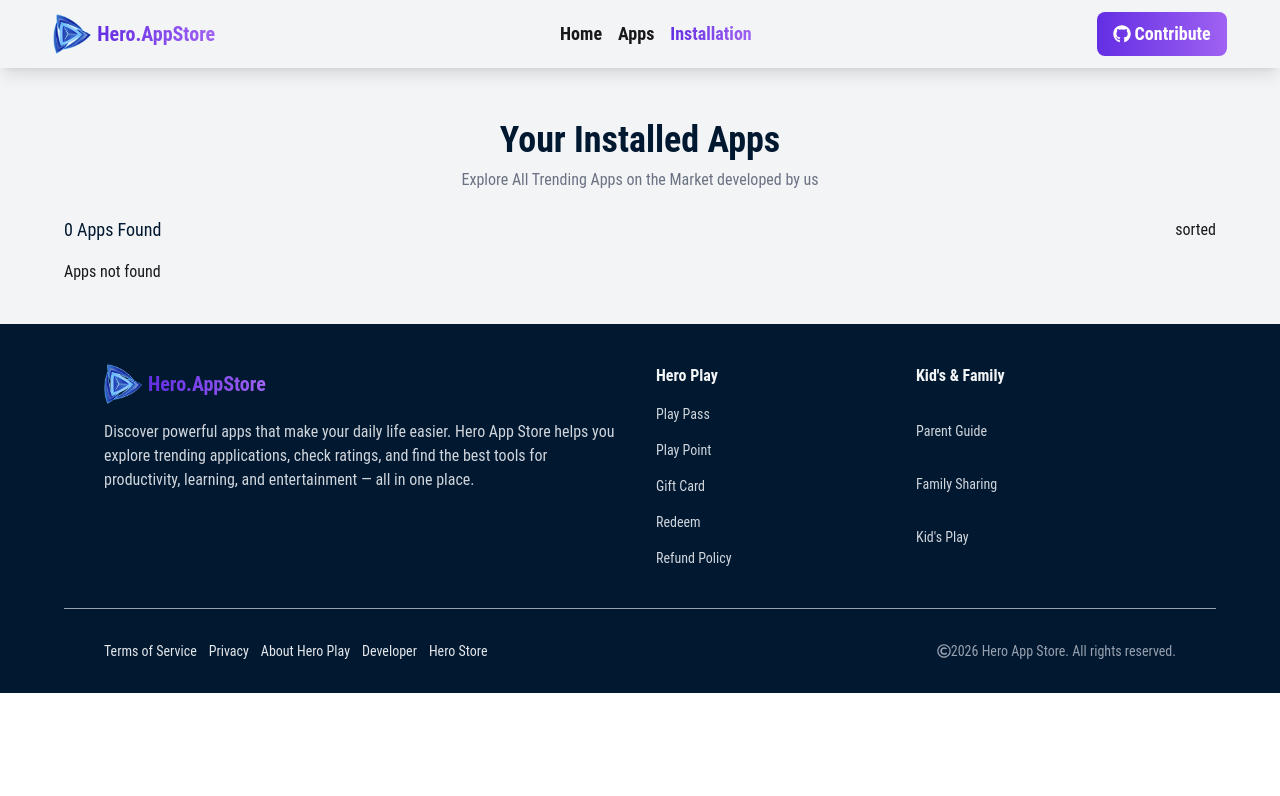
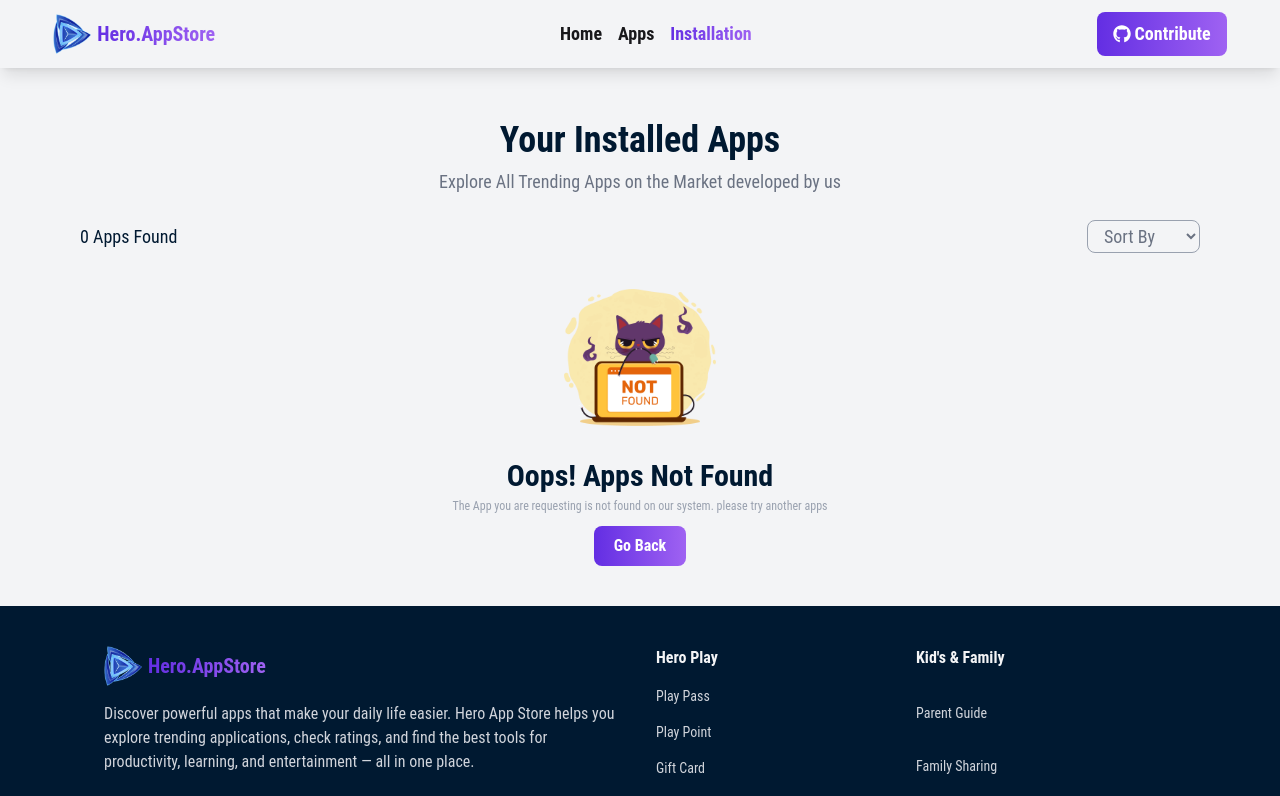
Before and after one commit to Sheikh-Rasel2001/hero-app-io, a React (Vite) app: page /installs in a window 1280 px wide. Shown: the top 796 px of the page. Built offline with nearby package versions, Linux system fonts and the light colour scheme.

Commit message:
sorted function

```diff
--- a/src/Pages/Installs/Installs.jsx
+++ b/src/Pages/Installs/Installs.jsx
@@ -1,6 +1,8 @@
 import React, { useEffect, useState } from 'react';
 import { useLoaderData } from 'react-router';
 import Uninstall from './Uninstall';
+import SearchError from '../Apps/AppCard/SearchError';
+import { toast } from 'react-toastify';
 
 const Installs = () => {
     const allApps = useLoaderData();
@@ -13,24 +15,61 @@ const Installs = () => {
         setInstalledApps(filteredApps)
     }, [allApps]);
 
+    // handle uninstall
+    const handleUninstall = (id) => {
+        const storedId = JSON.parse(localStorage.getItem('installedApps')) || [];
+        const updateId = storedId.filter(appId => appId !== id);
+        const remainingApp = JSON.stringify(updateId);
+        localStorage.setItem('installedApps', remainingApp);
+
+        setInstalledApps((prev => prev.filter(app => app.id !== id)));
+        toast('Apps Uninstall Successfully');
+    }
+
+    // handle sort
+    const [sort, setSort] = useState('');
+    const handleSort = (e) => {
+        const sortValue = e.target.value;
+        setSort(sortValue);
+
+        if (!sortValue) {
+            return
+        }
+
+        const sorted = [...installedApps];
+
+        if (sort === 'low') {
+            sorted.sort((a, b) => b.size - a.size)
+        }
+        else if (sort === 'high') {
+            sorted.sort((a, b) => a.size - b.size)
+        }
+        setInstalledApps(sorted);
+    }
+
     return (
         <div className='max-w-6xl mx-auto my-10'>
             <div className='text-center mb-6'>
                 <h1 className='text-4xl text-[#001931] font-bold mb-2 px-4 lg:px-0'>Your Installed Apps</h1>
-                <p className='text-gray-500'>Explore All Trending Apps on the Market developed by us</p>
+                <p className='text-gray-500 px-2 text-sm lg:text-lg'>Explore All Trending Apps on the Market developed by us</p>
             </div>
             {/* sort */}
-            <div className='flex flex-col-reverse lg:flex-row lg:
-            justify-between items-center mb-4'>
+            <div className='flex justify-between items-center mb-4 px-4'>
                 <p className='text-[#001931] text-lg'>{installedApps.length} Apps Found</p>
-                <div>sorted</div>
+                <div>
+                    <select onChange={handleSort} className='px-3 py-1 rounded-lg border border-gray-400 text-lg text-gray-500'>
+                        <option value="">Sort By</option>
+                        <option value="low">Low-High</option>
+                        <option value="high">High-Low</option>
+                    </select>
+                </div>
             </div>
             {/* installed apps */}
-            <div className='space-y-4'>
+            <div className='space-y-4 px-2'>
                 {
                     installedApps.length === 0 ?
-                    <p>Apps not found</p> :
-                    installedApps.map(apps => <Uninstall key={apps.id} apps={apps}></Uninstall>)
+                        <SearchError></SearchError> :
+                        installedApps.map(apps => <Uninstall handleUninstall={handleUninstall} key={apps.id} apps={apps}></Uninstall>)
                 }
             </div>
 
--- a/src/Pages/Installs/Uninstall.jsx
+++ b/src/Pages/Installs/Uninstall.jsx
@@ -2,33 +2,35 @@ import React from 'react';
 import download from '../../assets/icon-downloads.png';
 import ratting from '../../assets/icon-ratings.png';
 
-const Uninstall = ({ apps }) => {
+const Uninstall = ({ apps, handleUninstall }) => {
     const { image, title, downloads, ratingAvg, size } = apps;
 
     return (
         <div className='w-full h-24 rounded-lg px-6 py-2 shadow-2xl bg-white flex justify-between items-center'>
-            <div className='flex gap-6'>
+            <div className='flex gap-4 lg:gap-6'>
                 <div>
-                    <img src={image} alt={title} className='w-20 h-20 rounded-lg' />
+                    <img src={image} alt={title} className='w-16 h-16 lg:w-20 lg:h-20 rounded-lg' />
                 </div>
                 <div className='py-2'>
-                    <h3 className='mb-2 text-xl font-semibold text-[#001931]'>{title}</h3>
-                    <div className='flex items-center gap-4'>
+                    <h3 className='mb-1 lg:mb-2 text-lg lg:text-xl font-semibold text-[#001931]'>{title}</h3>
+                    <div className='flex items-center gap-2 lg:gap-4'>
                         <div className='flex items-center gap-1'>
-                            <img src={download} alt="Download" className='w-4 h-4' />
-                            <p className='text-lg text-green-600'>{downloads}M</p>
+                            <img src={download} alt="Download" className='lg:w-4 lg:h-4 w-3 h-3' />
+                            <p className='text-sm lg:text-lg text-green-600'>{downloads}M</p>
                         </div>
                         <div className='flex items-center gap-1'>
-                            <img src={ratting} alt="" className='w-4 h-4' />
-                            <p className='text-lg text-[#FF8811]'>{ratingAvg}</p>
+                            <img src={ratting} alt="" className='w-3 h-3 lg:w-4 lg:h-4' />
+                            <p className='text-sm lg:text-lg text-[#FF8811]'>{ratingAvg}</p>
                         </div>
                         <div>
-                            <p className='text-gray-500 text-lg'>{size}MB</p>
+                            <p className='text-gray-500 text-sm lg:text-lg'>{size}MB</p>
                         </div>
                     </div>
                 </div>
             </div>
-            <div><button className='btn btn-primary'>uninstall</button></div>
+            <div>
+                <button onClick={() => handleUninstall(apps.id)} className='btn btn-primary'>Uninstall</button>
+            </div>
         </div>
     );
 };
```
